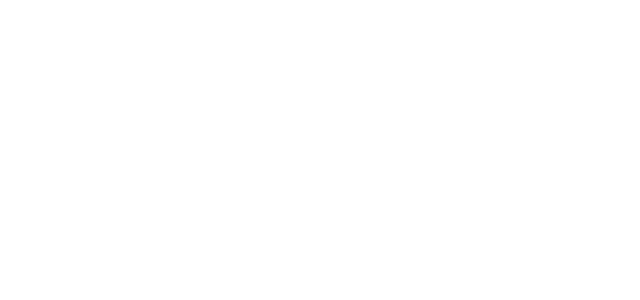
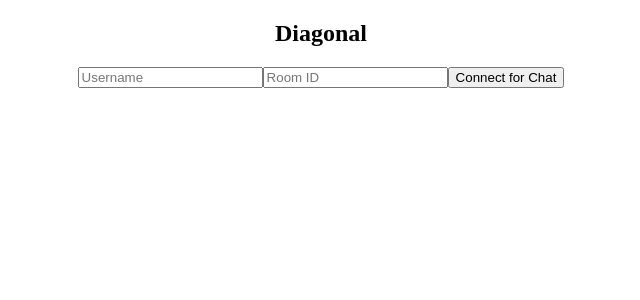
Before and after one commit to itsvaibhavmishra/Project-Diagonal, a React (Create React App) app in the folder client/: page / in a window 1280 px wide. Shown: the top 300 px of the page, without its empty margins (319-959 px from the left). Built offline with nearby package versions, Linux system fonts and the light colour scheme; no server answers.

Commit message:
Connection made from frontend to backend and added some basic frontend

```diff
--- a/client/package.json
+++ b/client/package.json
@@ -9,6 +9,7 @@
     "react": "^18.1.0",
     "react-dom": "^18.1.0",
     "react-scripts": "5.0.1",
+    "socket.io-client": "^4.5.0",
     "web-vitals": "^2.1.4"
   },
   "scripts": {
--- a/client/src/App.js
+++ b/client/src/App.js
@@ -1,11 +1,16 @@
 import './App.css';
+import io from "socket.io-client";   // used to establish a connection with socket.io server
+
+const socket = io.connect("http://localhost:3001");
 
 function App() {
-  return (
-    <div className="App">
+  return <div className="App">
+    <h2>Diagonal</h2>
+    <input type="text" placeholder='Username'/>
+    <input type="text" placeholder='Room ID'/>
+    <button>Connect for Chat</button>
 
-    </div>
-  );
+  </div>;
 }
 
 export default App;
```
Also changed, not shown: 2 other files (tests, documents, lock files or other folders).
